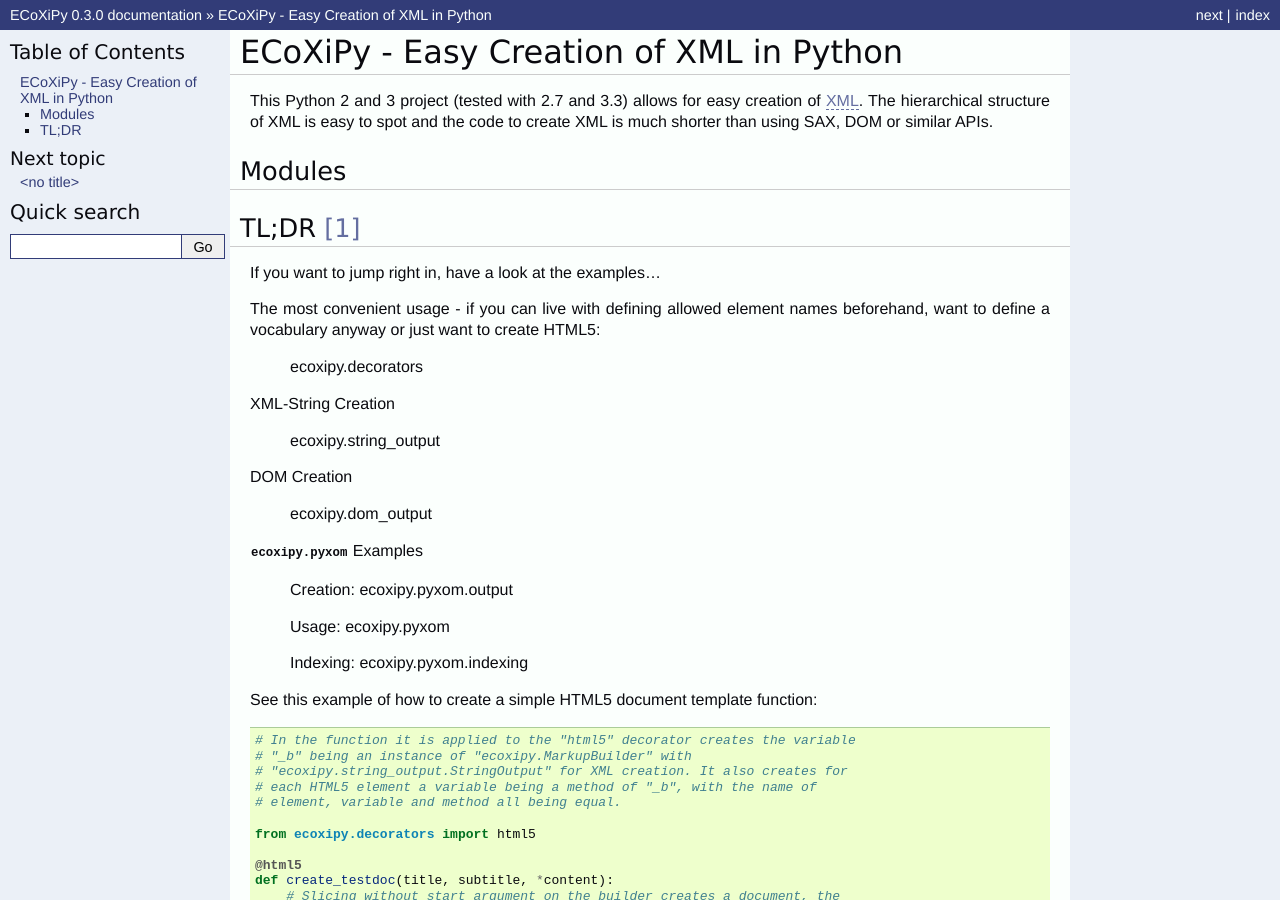
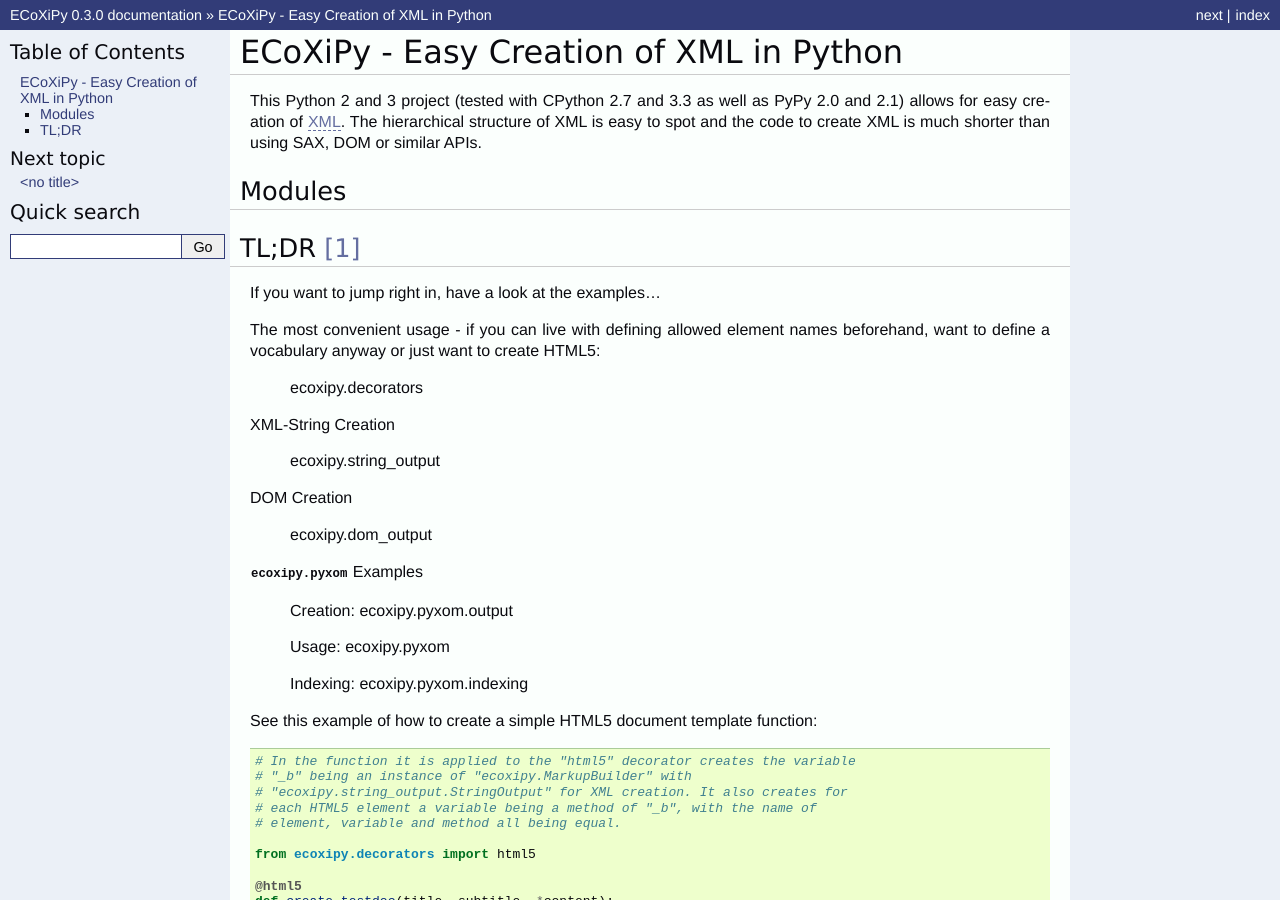
Before and after one commit to IvIePhisto/ECoXiPy, a Sphinx documentation site: the page built from doc/source/index.rst, in a window 1280 px wide and 900 px high. Built offline with Sphinx 7.4.7, drawn with Linux system fonts in a browser that asks for light colours.

Commit message:
* updated PyPy to 2.1

```diff
--- a/README.txt
+++ b/README.txt
@@ -2,7 +2,7 @@ ECoXiPy - Easy Creation of XML in Python
 ========================================
 
 This Python 2 and 3 project (tested with CPython 2.7 and 3.3 as well as PyPy
-2.0) allows for easy creation of XML. The hierarchical structure of XML is
+2.0 and 2.1) allows for easy creation of XML. The hierarchical structure of XML is
 easy to spot and the code to create XML is much shorter than using SAX, DOM or
 similar APIs.
 
--- a/doc/source/index.rst
+++ b/doc/source/index.rst
@@ -1,10 +1,10 @@
 ECoXiPy - Easy Creation of XML in Python
 ========================================
 
-This Python 2 and 3 project (tested with 2.7 and 3.3) allows for easy creation
-of `XML <http://www.w3.org/XML/>`_. The hierarchical structure of XML is easy
-to spot and the code to create XML is much shorter than using SAX, DOM or
-similar APIs.
+This Python 2 and 3 project (tested with CPython 2.7 and 3.3  as well as PyPy
+2.0 and 2.1) allows for easy creation of `XML <http://www.w3.org/XML/>`_. The
+hierarchical structure of XML is easy to spot and the code to create XML
+is much shorter than using SAX, DOM or similar APIs.
 
 Modules
 --------
```
Also changed, not shown: README.md (+1 -1 lines), doc/perf_test_results/timeit.csv (+6 -6 lines), doc/perf_test_results/timeit.png, 2 other files.
